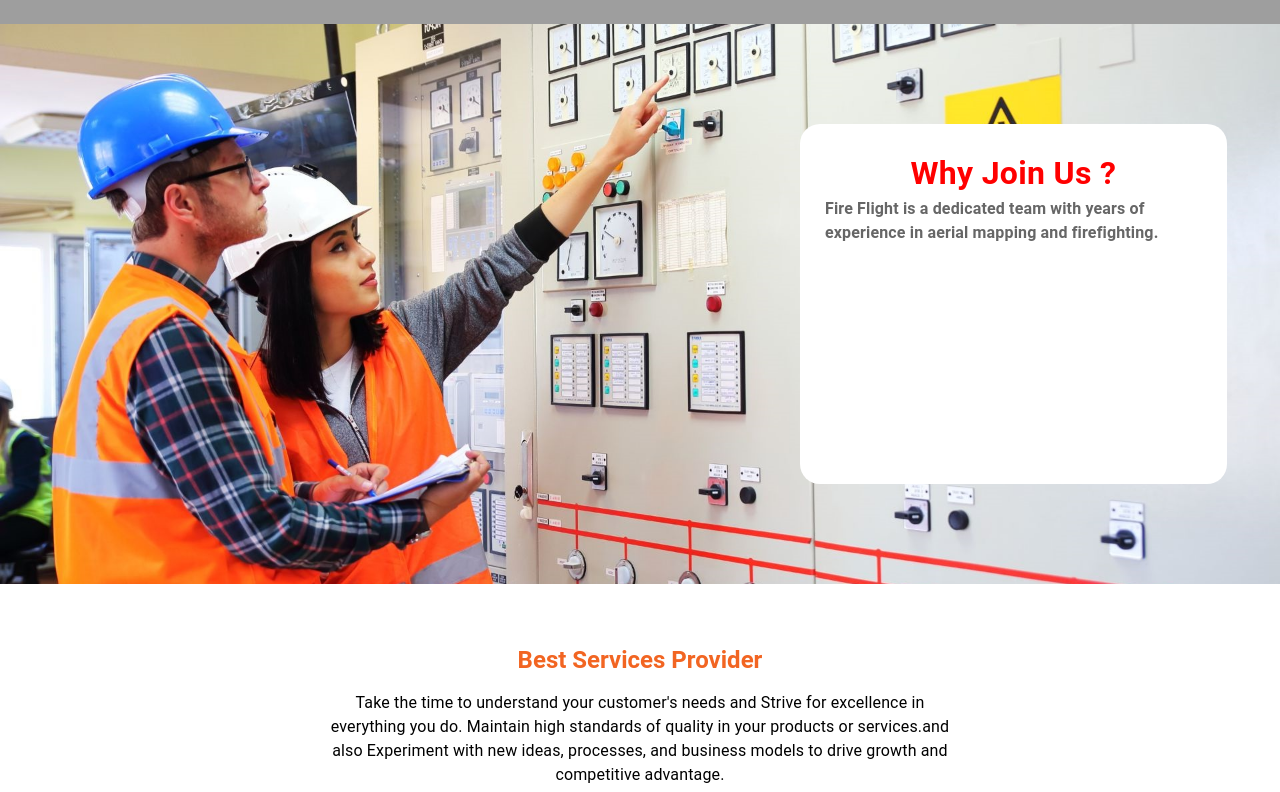
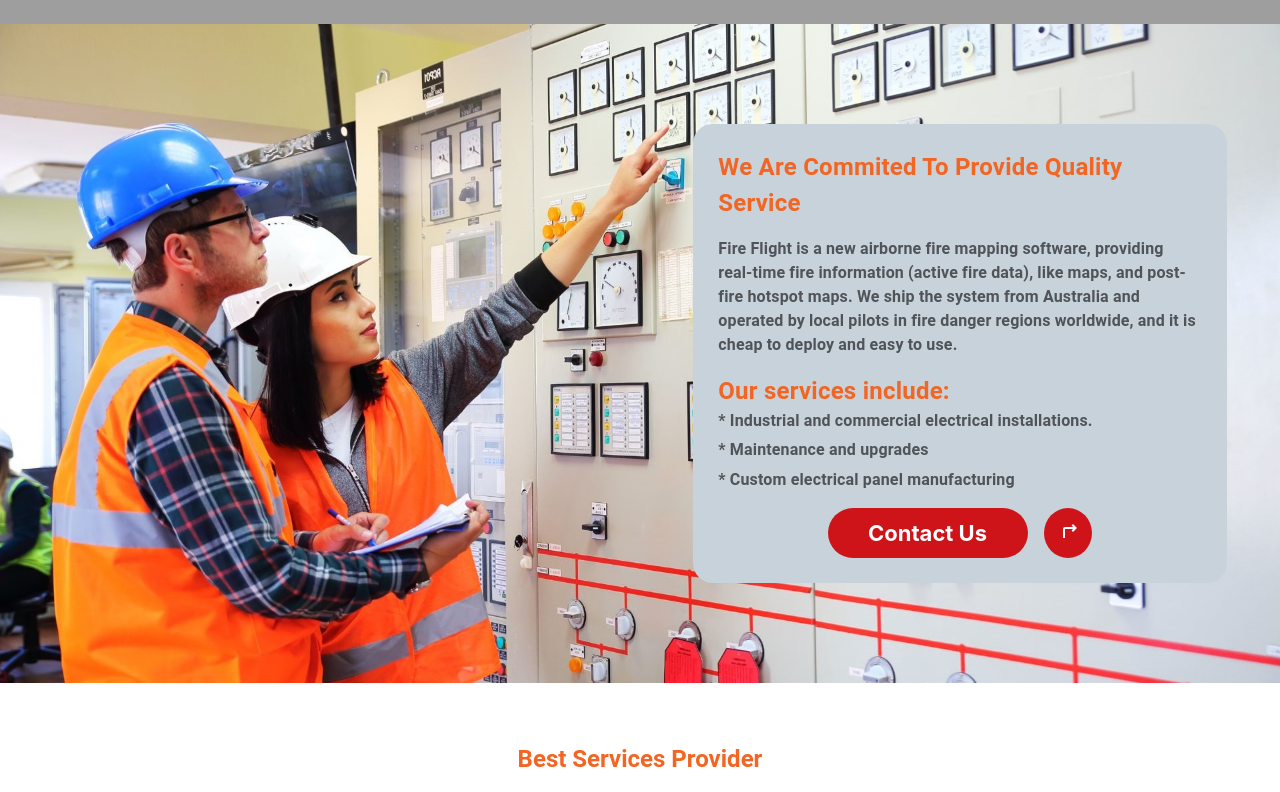
Before and after one commit to ShivSahay/jvtech-projects, a React (Create React App) app: page /about in a window 1280 px wide. Shown: the part 2340-3132 px from the top of the page. Built offline with nearby package versions, Linux system fonts and the light colour scheme; grey boxes are pictures that could not be loaded.

Commit message:
add section on about page

```diff
--- a/src/pages/about/About.css
+++ b/src/pages/about/About.css
@@ -83,6 +83,9 @@
   .about-sec2up-textbox {
     padding: 10px 0px !important;
   }
+  .about-sec2up-heading {
+    font-size: 1.5rem !important;
+  }
 }
 @media (max-width: 599px) {
   .about-container {
@@ -152,5 +155,4 @@
     width: 86vw !important;
     height: 45vh !important;
   }
-
 }
--- a/src/pages/about/AboutPage.js
+++ b/src/pages/about/AboutPage.js
@@ -254,7 +254,7 @@ const AboutPage = () => {
                 variant="h4"
                 // align="center"
                 gutterBottom
-                className="sec3-heading"
+                className="about-sec2up-heading"
                 style={{
                   color: "rgba(0, 0, 0, 0.6)",
                   fontWeight: "bold",
@@ -300,7 +300,7 @@ const AboutPage = () => {
                 variant="h4"
                 // align="center"
                 // gutterBottom
-                className="sec3-heading"
+                className="about-sec2up-heading"
                 style={{
                   color: "rgba(0, 0, 0, 0.6)",
                   fontWeight: "bold",
@@ -431,7 +431,7 @@ const AboutPage = () => {
           item
           container
           style={{
-            height: "35rem",
+            // height: "35rem",
             width: "100vw",
             // alignItems: "center",
             justifyContent: "center",
@@ -442,32 +442,128 @@ const AboutPage = () => {
           }}
           className="abou-joinus-container"
         >
-          <Grid item sm={7}></Grid>
+          <Grid item sm={3} md={6}></Grid>
           <Grid
             item
-            sm={4}
-            sx={{ background: "#fff", borderRadius: "20px", padding: "25px" }}
+            sm={8}
+            md={5}
+            sx={{
+              background: "#fff",
+              borderRadius: "20px",
+              padding: "25px",
+              background: "rgb(199 210 219);",
+            }}
           >
             <Typography
               sx={{
-                color: "red",
+                color: "rgb(242, 101, 34)",
                 fontWeight: "bolder",
-                fontSize: "2rem",
-                textAlign: "center",
+                fontSize: "1.5rem",
+                // textAlign: "center",
               }}
             >
-              Why Join Us ?
+              We Are Commited To Provide Quality Service
             </Typography>
             <Typography
               sx={{
                 color: "rgba(0, 0, 0, 0.6);",
                 fontWeight: "bolder",
                 fontSize: "1rem",
+                marginTop: "1rem",
               }}
             >
-              Fire Flight is a dedicated team with years of experience in aerial
-              mapping and firefighting.
+              Fire Flight is a new airborne fire mapping software, providing
+              real-time fire information (active fire data), like maps, and
+              post-fire hotspot maps. We ship the system from Australia and
+              operated by local pilots in fire danger regions worldwide, and it
+              is cheap to deploy and easy to use.
             </Typography>
+            <Typography
+              sx={{
+                color: "rgb(242, 101, 34)",
+                fontWeight: "bolder",
+                fontSize: "1.5rem",
+                // textAlign: "center",
+                marginTop: "1rem",
+              }}
+            >
+              Our services include:
+            </Typography>
+            <Typography
+              gutterBottom
+              sx={{
+                color: "rgba(0, 0, 0, 0.6);",
+                fontWeight: "bolder",
+                fontSize: "1rem",
+              }}
+            >
+              * Industrial and commercial electrical installations.
+            </Typography>
+            <Typography
+              gutterBottom
+              sx={{
+                color: "rgba(0, 0, 0, 0.6);",
+                fontWeight: "bolder",
+                fontSize: "1rem",
+              }}
+            >
+              * Maintenance and upgrades
+            </Typography>
+            <Typography
+              gutterBottom
+              sx={{
+                color: "rgba(0, 0, 0, 0.6);",
+                fontWeight: "bolder",
+                fontSize: "1rem",
+              }}
+            >
+              * Custom electrical panel manufacturing
+            </Typography>
+            <Grid
+              item
+              xs={12}
+              sx={{
+                display: "flex",
+                justifyContent: "center",
+                marginTop: "1rem",
+              }}
+            >
+              <a
+                href="/contact"
+                style={{
+                  background: "#ce1319",
+                  color: "#ffffff",
+                  width: "120px",
+                  borderRadius: "10rem",
+                  fontSize: "22px",
+                  fontWeight: "bold",
+                  textTransform: "capitalize",
+                  padding: "12px 40px",
+                  transition: "all .5s",
+                  content: "",
+                  textDecoration: "none",
+                }}
+                className="Home-sec1-btn"
+              >
+                Contact Us
+              </a>
+              <a
+                href="/contact"
+                style={{
+                  background: "#ce1319",
+                  color: "#ffffff",
+                  borderRadius: "100%",
+                  marginLeft: "1rem",
+                  fontSize: "24px",
+                  textTransform: "capitalize",
+                  padding: "10px 12px",
+                  transition: "all .5s",
+                }}
+                className="Home-sec1-btn"
+              >
+                <TurnRightIcon />
+              </a>
+            </Grid>
           </Grid>
         </Grid>
 
@@ -680,8 +776,9 @@ const AboutPage = () => {
           className="about-sec3"
           style={{
             minHeight: "400px",
-            background:
-              "linear-gradient(-45deg, rgba(31,164,30,255) -5%, rgba(245,131,32,255))",
+            background: "#1667ac",
+            // background:
+            //   "linear-gradient(-45deg, rgba(31,164,30,255) -5%, rgba(245,131,32,255))",
           }}
         >
           <Grid
```
